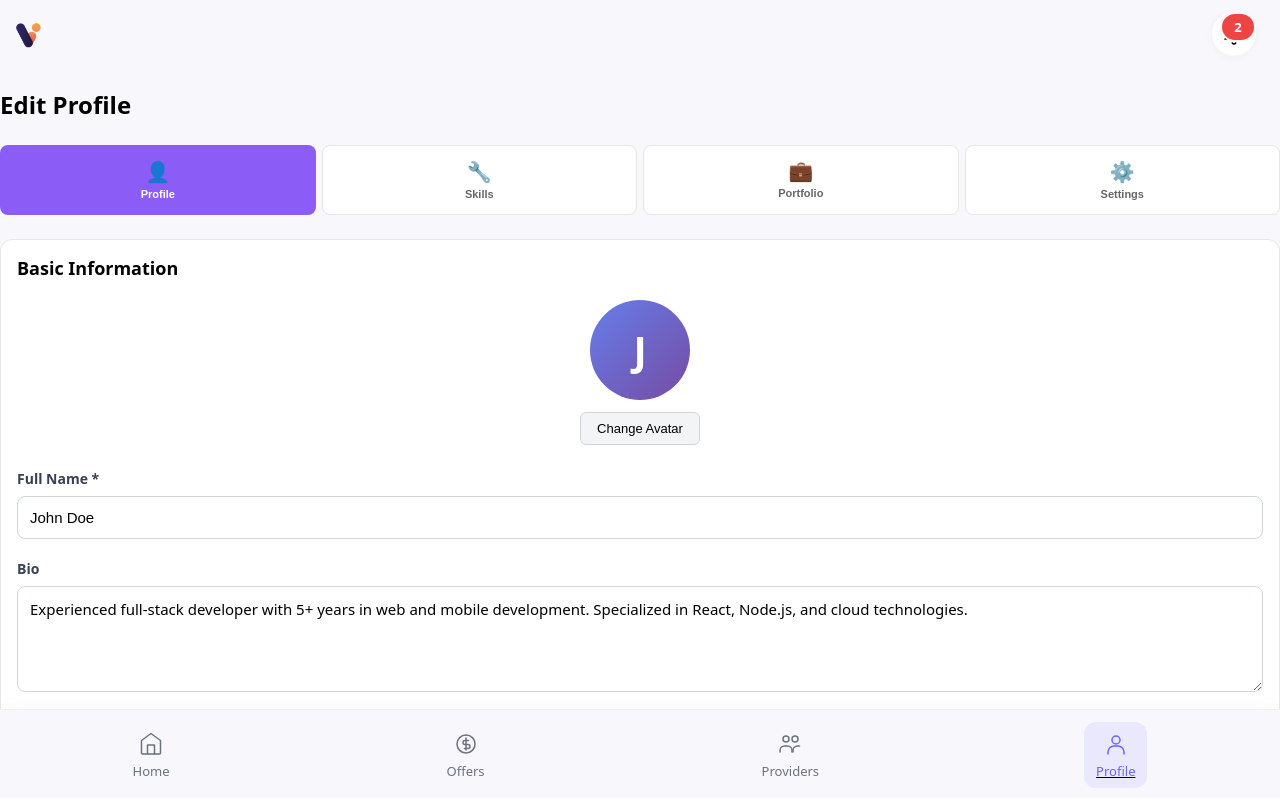
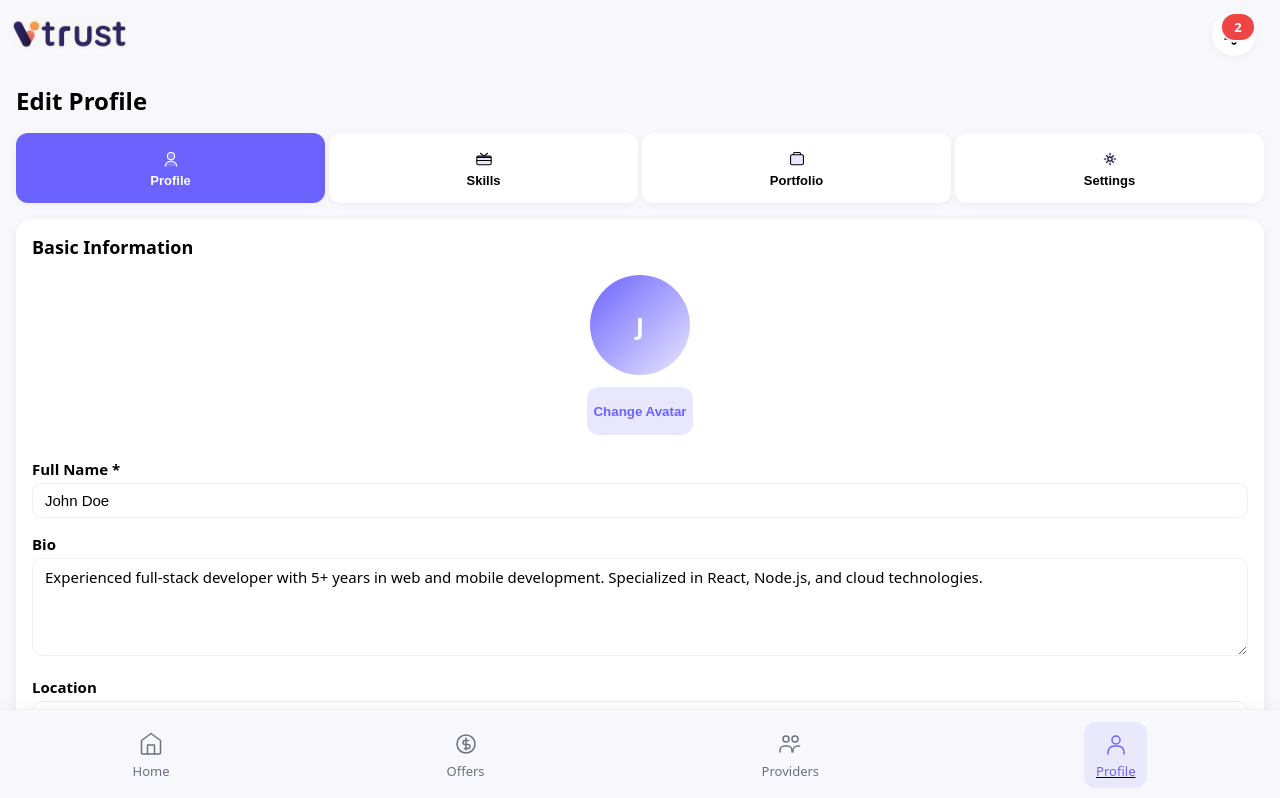
Before and after one commit to darkarki83/wireframe-app, a React (Vite) app: page /user/edit in a window 1280 px wide. Shown: the top 798 px of the page. Built offline with nearby package versions, Linux system fonts and the light colour scheme.

Commit message:
Start update Edit profile

```diff
--- a/src/app/routes.tsx
+++ b/src/app/routes.tsx
@@ -49,7 +49,7 @@ function Shell() {
           background: colors.base.background,
         }}>
           <Link to="/main" style={{ display: "flex", alignItems: "center" }}>
-            <img src="/img/logo/logo-light-streamline.png" alt="Logo" style={{ height: 32 }} />
+            <img src="/img/logo/logo.jpg" alt="Logo" style={{ height: 32 }} />
           </Link>
           <nav style={{ display: "flex", alignItems: "center", gap: 12 }}>
             <NavLink
--- a/src/pages/user/EditProfile.tsx
+++ b/src/pages/user/EditProfile.tsx
@@ -1,4 +1,5 @@
 import { useState } from "react";
+import { colors, typography, spacing, borderRadius, components, shadows } from "../../lib/designTokens";
 
 type PortfolioItem = {
   id: string;
@@ -68,106 +69,148 @@ export default function EditProfile() {
   };
 
   return (
-    <div style={{ paddingBottom: 16 }}>
-      <h2 style={{ fontSize: 24, fontWeight: 700, marginBottom: 24 }}>Edit Profile</h2>
+    <div style={{
+      minHeight: '100vh',
+      background: colors.base.background,
+      paddingBottom: '80px',
+    }}>
+      {/* Title */}
+      <div style={{
+        padding: `${spacing.lg} ${spacing.lg} 0`,
+      }}>
+        <h2 style={{
+          fontSize: typography.fontSize.h1,
+          fontWeight: typography.fontWeight.semibold,
+          color: colors.text.primary,
+          margin: 0,
+          marginBottom: spacing.lg,
+        }}>
+          Edit Profile
+        </h2>
+      </div>
 
-      {/* Tabs - Mobile Friendly Grid */}
+      {/* Tabs */}
+      <div style={{
+        padding: `0 ${spacing.lg} ${spacing.lg}`,
+      }}>
         <div style={{
           display: "grid",
           gridTemplateColumns: "1fr 1fr 1fr 1fr",
-        gap: 6,
-        marginBottom: 24
+          gap: spacing.xs,
+          marginBottom: spacing.lg,
         }}>
           <button
             onClick={() => setActiveTab("profile")}
             style={{
-            padding: "10px 4px",
-            background: activeTab === "profile" ? "#8b5cf6" : "white",
-            color: activeTab === "profile" ? "white" : "#666",
-            border: activeTab === "profile" ? "none" : "1px solid #e5e7eb",
-            borderRadius: 8,
-            fontWeight: 600,
-            fontSize: 11,
+              padding: `${spacing.md} ${spacing.sm}`,
+              background: activeTab === "profile" ? colors.primary.main : colors.base.surface,
+              color: activeTab === "profile" ? colors.text.inverse : colors.text.default,
+              border: 'none',
+              borderRadius: borderRadius.md,
+              fontWeight: typography.fontWeight.semibold,
+              fontSize: typography.fontSize.caption,
               cursor: "pointer",
               display: "flex",
               flexDirection: "column",
               alignItems: "center",
               justifyContent: "center",
-            gap: 4,
-            minHeight: 70,
-            boxSizing: "border-box"
+              gap: spacing.xs,
+              minHeight: '70px',
+              boxShadow: shadows.sm,
             }}
           >
-          <span style={{ fontSize: 20 }}>👤</span>
+            <svg width="20" height="20" viewBox="0 0 28 28" fill="none">
+              <circle cx="14" cy="10" r="5" fill={activeTab === "profile" ? "rgba(255,255,255,0.2)" : colors.primary.light} />
+              <circle cx="14" cy="10" r="5" stroke="currentColor" strokeWidth="1.5" />
+              <path d="M6 24c0-4 3.6-7 8-7s8 3 8 7" fill={activeTab === "profile" ? "rgba(255,255,255,0.2)" : colors.primary.light} />
+              <path d="M6 24c0-4 3.6-7 8-7s8 3 8 7" stroke="currentColor" strokeWidth="1.5" strokeLinecap="round" />
+            </svg>
             <span>Profile</span>
           </button>
+
           <button
             onClick={() => setActiveTab("skills")}
             style={{
-            padding: "10px 4px",
-            background: activeTab === "skills" ? "#8b5cf6" : "white",
-            color: activeTab === "skills" ? "white" : "#666",
-            border: activeTab === "skills" ? "none" : "1px solid #e5e7eb",
-            borderRadius: 8,
-            fontWeight: 600,
-            fontSize: 11,
+              padding: `${spacing.md} ${spacing.sm}`,
+              background: activeTab === "skills" ? colors.primary.main : colors.base.surface,
+              color: activeTab === "skills" ? colors.text.inverse : colors.text.default,
+              border: 'none',
+              borderRadius: borderRadius.md,
+              fontWeight: typography.fontWeight.semibold,
+              fontSize: typography.fontSize.caption,
               cursor: "pointer",
               display: "flex",
               flexDirection: "column",
               alignItems: "center",
               justifyContent: "center",
-            gap: 4,
-            minHeight: 70,
-            boxSizing: "border-box"
+              gap: spacing.xs,
+              minHeight: '70px',
+              boxShadow: shadows.sm,
             }}
           >
-          <span style={{ fontSize: 20 }}>🔧</span>
+            <svg width="20" height="20" viewBox="0 0 28 28" fill="none">
+              <rect x="4" y="10" width="20" height="12" rx="2" fill={activeTab === "skills" ? "rgba(255,255,255,0.2)" : colors.primary.light} />
+              <path d="M9 6l5 4 5-4M4 16h20M4 12h20" stroke="currentColor" strokeWidth="1.5" strokeLinecap="round" />
+              <rect x="4" y="10" width="20" height="12" rx="2" stroke="currentColor" strokeWidth="1.5" />
+            </svg>
             <span>Skills</span>
           </button>
+
           <button
             onClick={() => setActiveTab("portfolio")}
             style={{
-            padding: "10px 4px",
-            background: activeTab === "portfolio" ? "#8b5cf6" : "white",
-            color: activeTab === "portfolio" ? "white" : "#666",
-            border: activeTab === "portfolio" ? "none" : "1px solid #e5e7eb",
-            borderRadius: 8,
-            fontWeight: 600,
-            fontSize: 11,
+              padding: `${spacing.md} ${spacing.sm}`,
+              background: activeTab === "portfolio" ? colors.primary.main : colors.base.surface,
+              color: activeTab === "portfolio" ? colors.text.inverse : colors.text.default,
+              border: 'none',
+              borderRadius: borderRadius.md,
+              fontWeight: typography.fontWeight.semibold,
+              fontSize: typography.fontSize.caption,
               cursor: "pointer",
               display: "flex",
               flexDirection: "column",
               alignItems: "center",
               justifyContent: "center",
-            gap: 4,
-            minHeight: 70,
-            boxSizing: "border-box"
+              gap: spacing.xs,
+              minHeight: '70px',
+              boxShadow: shadows.sm,
             }}
           >
-          <span style={{ fontSize: 20 }}>💼</span>
-          <span style={{ textAlign: "center", lineHeight: 1.2 }}>Portfolio</span>
+            <svg width="20" height="20" viewBox="0 0 28 28" fill="none">
+              <rect x="5" y="8" width="18" height="14" rx="2" fill={activeTab === "portfolio" ? "rgba(255,255,255,0.2)" : colors.primary.light} />
+              <path d="M9 8V7a2 2 0 012-2h6a2 2 0 012 2v1" fill={activeTab === "portfolio" ? "rgba(255,255,255,0.2)" : colors.primary.light} />
+              <rect x="5" y="8" width="18" height="14" rx="2" stroke="currentColor" strokeWidth="1.5" />
+              <path d="M9 8V7a2 2 0 012-2h6a2 2 0 012 2v1" stroke="currentColor" strokeWidth="1.5" />
+            </svg>
+            <span>Portfolio</span>
           </button>
+
           <button
             onClick={() => setActiveTab("settings")}
             style={{
-            padding: "10px 4px",
-            background: activeTab === "settings" ? "#8b5cf6" : "white",
-            color: activeTab === "settings" ? "white" : "#666",
-            border: activeTab === "settings" ? "none" : "1px solid #e5e7eb",
-            borderRadius: 8,
-            fontWeight: 600,
-            fontSize: 11,
+              padding: `${spacing.md} ${spacing.sm}`,
+              background: activeTab === "settings" ? colors.primary.main : colors.base.surface,
+              color: activeTab === "settings" ? colors.text.inverse : colors.text.default,
+              border: 'none',
+              borderRadius: borderRadius.md,
+              fontWeight: typography.fontWeight.semibold,
+              fontSize: typography.fontSize.caption,
               cursor: "pointer",
               display: "flex",
               flexDirection: "column",
               alignItems: "center",
               justifyContent: "center",
-            gap: 4,
-            minHeight: 70,
-            boxSizing: "border-box"
+              gap: spacing.xs,
+              minHeight: '70px',
+              boxShadow: shadows.sm,
             }}
           >
-          <span style={{ fontSize: 20 }}>⚙️</span>
+            <svg width="20" height="20" viewBox="0 0 28 28" fill="none">
+              <circle cx="14" cy="14" r="3" fill={activeTab === "settings" ? "rgba(255,255,255,0.2)" : colors.primary.light} />
+              <circle cx="14" cy="14" r="8" fill={activeTab === "settings" ? "rgba(255,255,255,0.2)" : colors.primary.light} />
+              <circle cx="14" cy="14" r="3" stroke="currentColor" strokeWidth="1.5" />
+              <path d="M14 6v2M14 20v2M6 14h2M20 14h2M9.2 9.2l1.4 1.4M17.4 17.4l1.4 1.4M9.2 18.8l1.4-1.4M17.4 10.6l1.4-1.4" stroke="currentColor" strokeWidth="1.5" strokeLinecap="round" />
+            </svg>
             <span>Settings</span>
           </button>
         </div>
@@ -175,43 +218,41 @@ export default function EditProfile() {
       {/* Profile Tab */}
       {activeTab === "profile" && (
         <div style={{
-          background: "white",
-          border: "1px solid #e5e7eb",
-          borderRadius: 12,
-          padding: 16
+          ...components.card,
         }}>
-          <h3 style={{ fontSize: 18, fontWeight: 600, marginBottom: 20, marginTop: 0 }}>
+          <h3 style={{
+            fontSize: typography.fontSize.h2,
+            fontWeight: typography.fontWeight.semibold,
+            color: colors.text.primary,
+            marginBottom: spacing.lg,
+            marginTop: 0,
+          }}>
             Basic Information
           </h3>
 
           {/* Avatar */}
-          <div style={{ marginBottom: 24, textAlign: "center" }}>
+          <div style={{ marginBottom: spacing.xl, textAlign: "center" }}>
             <div
               style={{
-                width: 100,
-                height: 100,
-                borderRadius: "50%",
-                background: "linear-gradient(135deg, #667eea 0%, #764ba2 100%)",
+                width: '100px',
+                height: '100px',
+                borderRadius: borderRadius.full,
+                background: `linear-gradient(135deg, ${colors.primary.main} 0%, ${colors.primary.light} 100%)`,
                 display: "inline-flex",
                 alignItems: "center",
                 justifyContent: "center",
-                fontSize: 40,
-                color: "white",
-                fontWeight: 700,
-                marginBottom: 12
+                fontSize: typography.fontSize.h1,
+                color: colors.text.inverse,
+                fontWeight: typography.fontWeight.bold,
+                marginBottom: spacing.md,
               }}
             >
               {name.charAt(0)}
             </div>
             <div>
               <button style={{
-                padding: "8px 16px",
-                background: "#f3f4f6",
-                border: "1px solid #d1d5db",
-                borderRadius: 6,
-                fontSize: 13,
-                fontWeight: 500,
-                cursor: "pointer"
+                ...components.button.secondary,
+                cursor: "pointer",
               }}>
                 Change Avatar
               </button>
@@ -219,13 +260,13 @@ export default function EditProfile() {
           </div>
 
           {/* Name */}
-          <div style={{ marginBottom: 20 }}>
+          <div style={{ marginBottom: spacing.lg }}>
             <label style={{
               display: "block",
-              marginBottom: 8,
-              fontSize: 14,
-              fontWeight: 600,
-              color: "#374151"
+              marginBottom: spacing.xs,
+              fontSize: typography.fontSize.body,
+              fontWeight: typography.fontWeight.semibold,
+              color: colors.text.primary,
             }}>
               Full Name *
             </label>
@@ -234,24 +275,21 @@ export default function EditProfile() {
               value={name}
               onChange={(e) => setName(e.target.value)}
               style={{
+                ...components.input,
                 width: "100%",
-                padding: "12px",
-                border: "1px solid #d1d5db",
-                borderRadius: 8,
-                fontSize: 15,
-                boxSizing: "border-box"
+                boxSizing: "border-box",
               }}
             />
           </div>
 
           {/* Bio */}
-          <div style={{ marginBottom: 20 }}>
+          <div style={{ marginBottom: spacing.lg }}>
             <label style={{
               display: "block",
-              marginBottom: 8,
-              fontSize: 14,
-              fontWeight: 600,
-              color: "#374151"
+              marginBottom: spacing.xs,
+              fontSize: typography.fontSize.body,
+              fontWeight: typography.fontWeight.semibold,
+              color: colors.text.primary,
             }}>
               Bio
             </label>
@@ -260,26 +298,23 @@ export default function EditProfile() {
               onChange={(e) => setBio(e.target.value)}
               rows={4}
               style={{
+                ...components.input,
                 width: "100%",
-                padding: "12px",
-                border: "1px solid #d1d5db",
-                borderRadius: 8,
-                fontSize: 15,
                 boxSizing: "border-box",
                 resize: "vertical",
-                fontFamily: "inherit"
+                fontFamily: "inherit",
               }}
             />
           </div>
 
           {/* Location */}
-          <div style={{ marginBottom: 20 }}>
+          <div style={{ marginBottom: spacing.lg }}>
             <label style={{
               display: "block",
-              marginBottom: 8,
-              fontSize: 14,
-              fontWeight: 600,
-              color: "#374151"
+              marginBottom: spacing.xs,
+              fontSize: typography.fontSize.body,
+              fontWeight: typography.fontWeight.semibold,
+              color: colors.text.primary,
             }}>
               Location
             </label>
@@ -289,24 +324,21 @@ export default function EditProfile() {
               onChange={(e) => setLocation(e.target.value)}
               placeholder="City, Country"
               style={{
+                ...components.input,
                 width: "100%",
-                padding: "12px",
-                border: "1px solid #d1d5db",
-                borderRadius: 8,
-                fontSize: 15,
-                boxSizing: "border-box"
+                boxSizing: "border-box",
               }}
             />
           </div>
 
           {/* Hourly Rate */}
-          <div style={{ marginBottom: 24 }}>
+          <div style={{ marginBottom: spacing.xl }}>
             <label style={{
               display: "block",
-              marginBottom: 8,
-              fontSize: 14,
-              fontWeight: 600,
-              color: "#374151"
+              marginBottom: spacing.xs,
+              fontSize: typography.fontSize.body,
+              fontWeight: typography.fontWeight.semibold,
+              color: colors.text.primary,
             }}>
               Hourly Rate ($)
             </label>
@@ -316,12 +348,9 @@ export default function EditProfile() {
               onChange={(e) => setHourlyRate(e.target.value)}
               placeholder="75"
               style={{
+                ...components.input,
                 width: "100%",
-                padding: "12px",
-                border: "1px solid #d1d5db",
-                borderRadius: 8,
-                fontSize: 15,
-                boxSizing: "border-box"
+                boxSizing: "border-box",
               }}
             />
           </div>
@@ -330,18 +359,20 @@ export default function EditProfile() {
           <button
             onClick={() => alert("Profile saved! (mock)")}
             style={{
+              ...components.button.primary,
               width: "100%",
-              padding: "14px",
-              background: "#8b5cf6",
-              color: "white",
-              border: "none",
-              borderRadius: 8,
-              fontSize: 16,
-              fontWeight: 600,
-              cursor: "pointer"
+              cursor: "pointer",
+              display: "flex",
+              alignItems: "center",
+              justifyContent: "center",
+              gap: spacing.xs,
             }}
           >
-            💾 Save Changes
+            <svg width="18" height="18" viewBox="0 0 28 28" fill="none">
+              <path d="M20 7v14H8V7" fill="rgba(255,255,255,0.2)" />
+              <path d="M21 7V5a2 2 0 00-2-2H9a2 2 0 00-2 2v2M8 7v14a2 2 0 002 2h8a2 2 0 002-2V7M12 3v4M16 3v4M12 12h4" stroke="currentColor" strokeWidth="1.5" strokeLinecap="round" />
+            </svg>
+            Save Changes
           </button>
         </div>
       )}
@@ -349,71 +380,73 @@ export default function EditProfile() {
       {/* Skills Tab */}
       {activeTab === "skills" && (
         <div style={{
-          background: "white",
-          border: "1px solid #e5e7eb",
-          borderRadius: 12,
-          padding: 16
+          ...components.card,
         }}>
-          <h3 style={{ fontSize: 18, fontWeight: 600, marginBottom: 20, marginTop: 0 }}>
+          <h3 style={{
+            fontSize: typography.fontSize.h2,
+            fontWeight: typography.fontWeight.semibold,
+            color: colors.text.primary,
+            marginBottom: spacing.lg,
+            marginTop: 0,
+          }}>
             My Skills
           </h3>
 
           {/* Add Skill */}
-          <div style={{ marginBottom: 24 }}>
-            <div style={{ display: "flex", gap: 12 }}>
+          <div style={{ marginBottom: spacing.xl }}>
+            <div style={{ display: "flex", gap: spacing.sm }}>
               <input
                 type="text"
                 value={newSkill}
                 onChange={(e) => setNewSkill(e.target.value)}
-                onKeyPress={(e) => {
+                onKeyDown={(e) => {
                   if (e.key === "Enter") {
                     handleAddSkill();
                   }
                 }}
                 placeholder="Add a skill (e.g., React, Python, Design)"
                 style={{
+                  ...components.input,
                   flex: 1,
-                  padding: "12px",
-                  border: "1px solid #d1d5db",
-                  borderRadius: 8,
-                  fontSize: 15,
-                  boxSizing: "border-box"
+                  boxSizing: "border-box",
                 }}
               />
               <button
                 onClick={handleAddSkill}
                 style={{
-                  padding: "12px 24px",
-                  background: "#8b5cf6",
-                  color: "white",
-                  border: "none",
-                  borderRadius: 8,
-                  fontSize: 15,
-                  fontWeight: 600,
+                  ...components.button.primary,
                   cursor: "pointer",
-                  whiteSpace: "nowrap"
+                  whiteSpace: "nowrap",
+                  display: "flex",
+                  alignItems: "center",
+                  gap: spacing.xs,
                 }}
               >
-                ➕ Add
+                <svg width="16" height="16" viewBox="0 0 28 28" fill="none">
+                  <circle cx="14" cy="14" r="10" fill="rgba(255,255,255,0.2)" />
+                  <circle cx="14" cy="14" r="10" stroke="currentColor" strokeWidth="1.5" />
+                  <path d="M14 9v10M9 14h10" stroke="currentColor" strokeWidth="1.5" strokeLinecap="round" />
+                </svg>
+                Add
               </button>
             </div>
           </div>
 
           {/* Skills List */}
-          <div style={{ display: "flex", gap: 10, flexWrap: "wrap" }}>
+          <div style={{ display: "flex", gap: spacing.sm, flexWrap: "wrap" }}>
             {skills.map((skill) => (
               <div
                 key={skill}
                 style={{
-                  padding: "8px 16px",
-                  background: "#f0f9ff",
-                  color: "#0369a1",
-                  borderRadius: 8,
-                  fontSize: 14,
-                  fontWeight: 500,
+                  padding: `${spacing.xs} ${spacing.md}`,
+                  background: colors.primary.light,
+                  color: colors.primary.main,
+                  borderRadius: borderRadius.sm,
+                  fontSize: typography.fontSize.caption,
+                  fontWeight: typography.fontWeight.medium,
                   display: "flex",
                   alignItems: "center",
-                  gap: 8
+                  gap: spacing.xs,
                 }}
               >
                 <span>{skill}</span>
@@ -422,15 +455,15 @@ export default function EditProfile() {
                   style={{
                     background: "transparent",
                     border: "none",
-                    color: "#dc2626",
+                    color: colors.status.error,
                     cursor: "pointer",
-                    fontSize: 16,
                     padding: 0,
                     display: "flex",
-                    alignItems: "center"
+                    alignItems: "center",
+                    lineHeight: 1,
                   }}
                 >
-                  ✕
+                  ×
                 </button>
               </div>
             ))}
@@ -439,9 +472,9 @@ export default function EditProfile() {
           {skills.length === 0 && (
             <div style={{
               textAlign: "center",
-              padding: "40px 20px",
-              color: "#9ca3af",
-              fontSize: 14
+              padding: spacing.xl,
+              color: colors.text.secondary,
+              fontSize: typography.fontSize.body,
             }}>
               No skills added yet. Add your first skill!
             </div>
@@ -452,12 +485,15 @@ export default function EditProfile() {
       {/* Portfolio Tab */}
       {activeTab === "portfolio" && (
         <div style={{
-          background: "white",
-          border: "1px solid #e5e7eb",
-          borderRadius: 12,
-          padding: 16
+          ...components.card,
         }}>
-          <h3 style={{ fontSize: 18, fontWeight: 600, marginBottom: 20, marginTop: 0 }}>
+          <h3 style={{
+            fontSize: typography.fontSize.h2,
+            fontWeight: typography.fontWeight.semibold,
+            color: colors.text.primary,
+            marginBottom: spacing.lg,
+            marginTop: 0,
+          }}>
             Portfolio Projects
           </h3>
 
@@ -466,23 +502,21 @@ export default function EditProfile() {
             <button
               onClick={() => setShowPortfolioForm(true)}
               style={{
+                ...components.button.primary,
                 width: "100%",
-                padding: "14px",
-                background: "#8b5cf6",
-                color: "white",
-                border: "none",
-                borderRadius: 12,
-                fontSize: 15,
-                fontWeight: 600,
                 cursor: "pointer",
-                marginBottom: 24,
+                marginBottom: spacing.xl,
                 display: "flex",
                 alignItems: "center",
                 justifyContent: "center",
-                gap: 8
+                gap: spacing.xs,
               }}
             >
-              <span>➕</span>
+              <svg width="16" height="16" viewBox="0 0 28 28" fill="none">
+                <circle cx="14" cy="14" r="10" fill="rgba(255,255,255,0.2)" />
+                <circle cx="14" cy="14" r="10" stroke="currentColor" strokeWidth="1.5" />
+                <path d="M14 9v10M9 14h10" stroke="currentColor" strokeWidth="1.5" strokeLinecap="round" />
+              </svg>
               Add Portfolio Item
             </button>
           )}
@@ -490,23 +524,29 @@ export default function EditProfile() {
           {/* Portfolio Form */}
           {showPortfolioForm && (
             <div style={{
-              background: "#f9fafb",
-              border: "1px solid #e5e7eb",
-              borderRadius: 12,
-              padding: 20,
-              marginBottom: 24
+              background: colors.base.background,
+              border: `1px solid ${colors.base.border}`,
+              borderRadius: borderRadius.md,
+              padding: spacing.lg,
+              marginBottom: spacing.xl,
             }}>
-              <h4 style={{ margin: "0 0 16px 0", fontSize: 16, fontWeight: 600 }}>
+              <h4 style={{
+                margin: 0,
+                marginBottom: spacing.md,
+                fontSize: typography.fontSize.body,
+                fontWeight: typography.fontWeight.semibold,
+                color: colors.text.primary,
+              }}>
                 Add New Portfolio Item
               </h4>
 
-              <div style={{ marginBottom: 16 }}>
+              <div style={{ marginBottom: spacing.md }}>
                 <label style={{
                   display: "block",
-                  marginBottom: 8,
-                  fontSize: 14,
-                  fontWeight: 500,
-                  color: "#374151"
+                  marginBottom: spacing.xs,
+                  fontSize: typography.fontSize.body,
+                  fontWeight: typography.fontWeight.medium,
+                  color: colors.text.primary,
                 }}>
                   Project Title *
                 </label>
@@ -809,5 +849,6 @@ export default function EditProfile() {
         </div>
       )}
       </div>
+    </div>
   );
 }
```
Also changed, not shown: src/pages/user/UserProfile.tsx (+27 -1 lines). Lines whose indentation alone changed are shown as unchanged.
